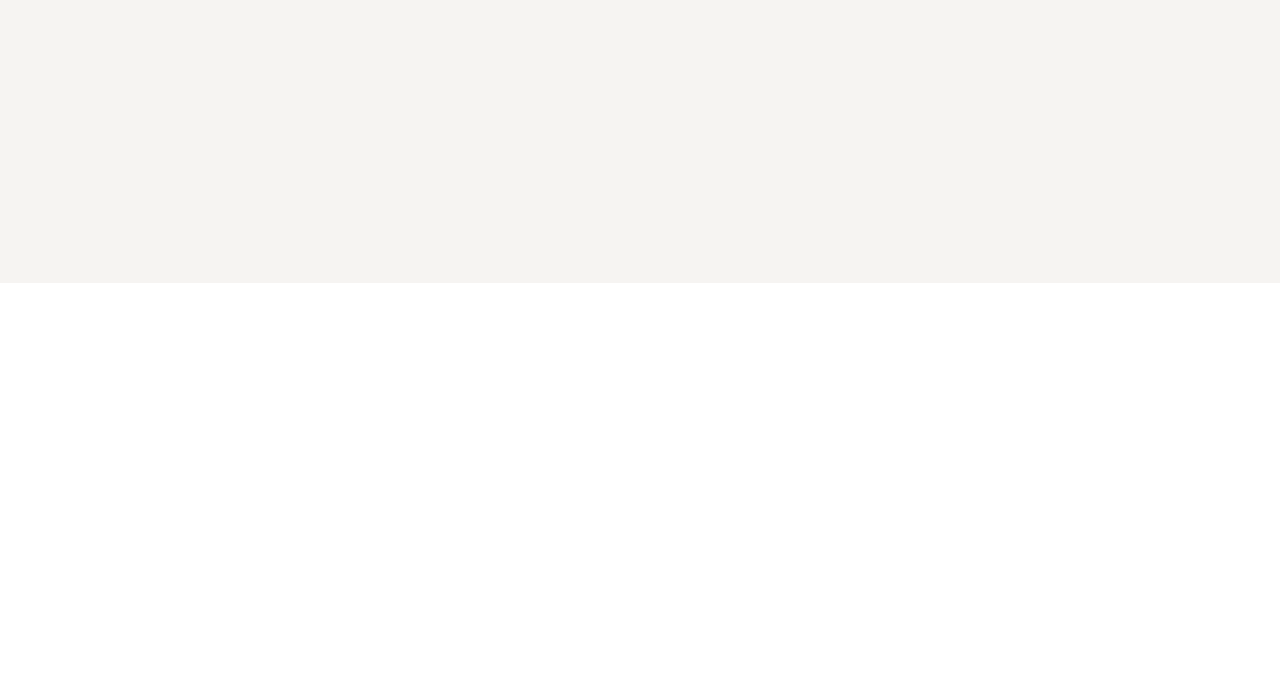
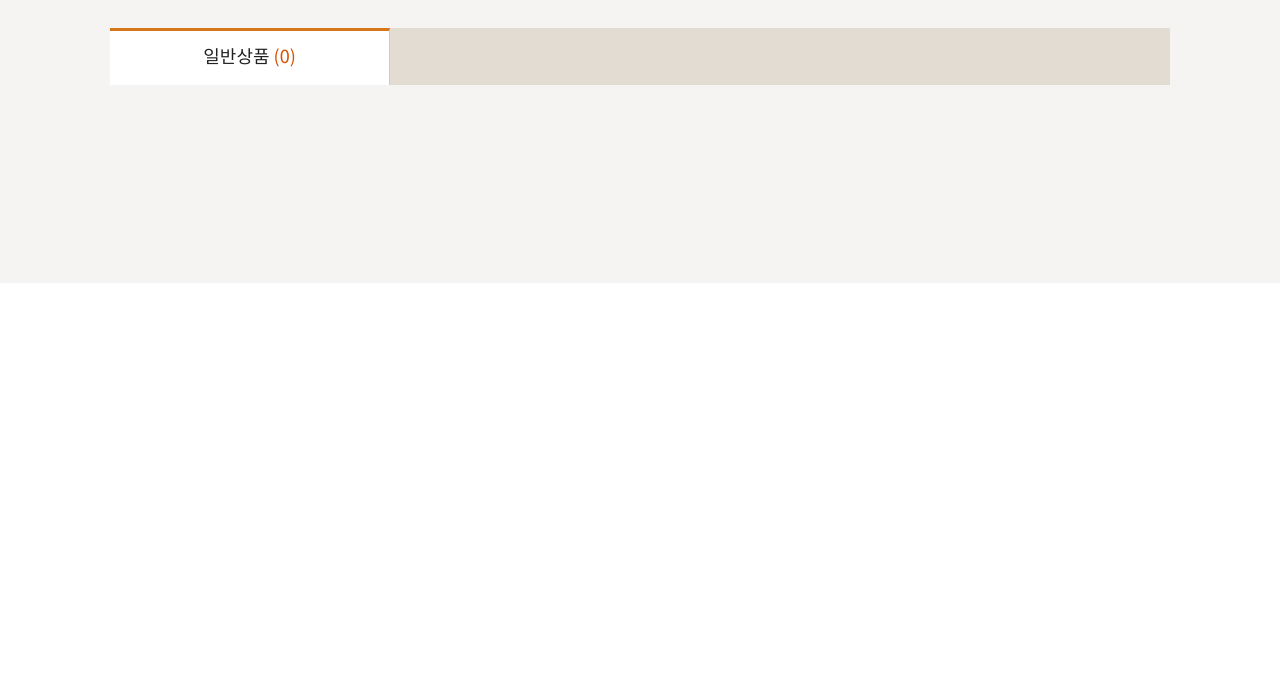
Before and after one commit to galbimandu/aboutteatime-frontend, a React app: page /basket in a window 1280 px wide. Shown: the part 117-800 px from the top of the page. Built offline with nearby package versions, Linux system fonts and the light colour scheme.

Commit message:
[Add] 장바구니 헤더 부분 작성 - 장바구니 헤더 부분 html, scss 구현

```diff
--- a/src/components/Basket/Basket.js
+++ b/src/components/Basket/Basket.js
@@ -23,7 +23,23 @@ class Basket extends Component {
                 장바구니
               </h1>
             </header>
+            <div className="tab_container">
+              <ul className="tab_wrap">
+                <li className="tab">
+                  <div className="tab_text">
+                    일반상품&nbsp;
+                    <i className="n_wrap">
+                      (
+                      <b id="n">0</b>
+                      )
+                    </i>
+                  </div>
+                </li>
+              </ul>
+            </div>
+            <section>
 
+            </section>
 
 
           </section>
--- a/src/components/Basket/Basket.scss
+++ b/src/components/Basket/Basket.scss
@@ -1,6 +1,10 @@
 @font-face {
   font-family: AritaBuriSB;
   src: url(../../styles/fonts/Arita-buriM-subset.woff);
+}
+@font-face {
+  font-family: Noto_M;
+  src: url(../../styles/fonts/notokr-regular.woff2);
 }
 
 
@@ -22,6 +26,34 @@
           color: #222;
         }
       }
+
+      .tab_container {
+        padding: 0 30px;
+        margin: 0 auto;
+        max-width: 1120px;
+        font-family: 'Noto_M', '본고딕', 'Noto Sans CJK kR Medium', 'Noto Sans CJK kR Medium';
+        .tab_wrap {
+          margin-bottom: 1px;
+          background-color: #e2dcd3;
+          .tab {
+            font-size: 18px;
+            text-align: center;
+            line-height: 1.5;
+            cursor: pointer;
+            .tab_text {
+              background-color: #fff;
+              border-top: 3px solid #d5761b;
+              border-right: 1px solid #ccc;
+              color: #222;
+              padding: 13px 0 14px;
+              width: 280px;
+              .n_wrap {
+                color: #d75100;
+              }
+            }
+          }
+        }
+      }
     }
   }
 }
```
